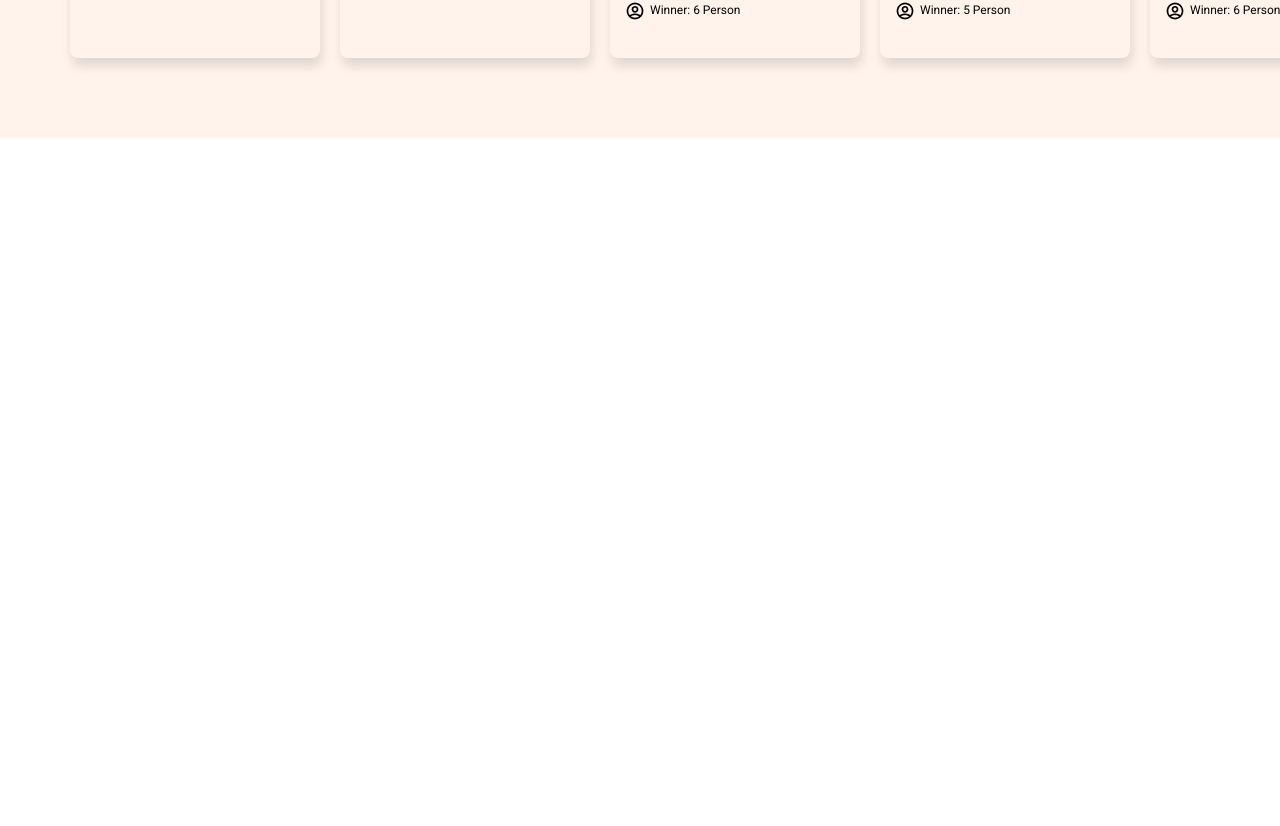
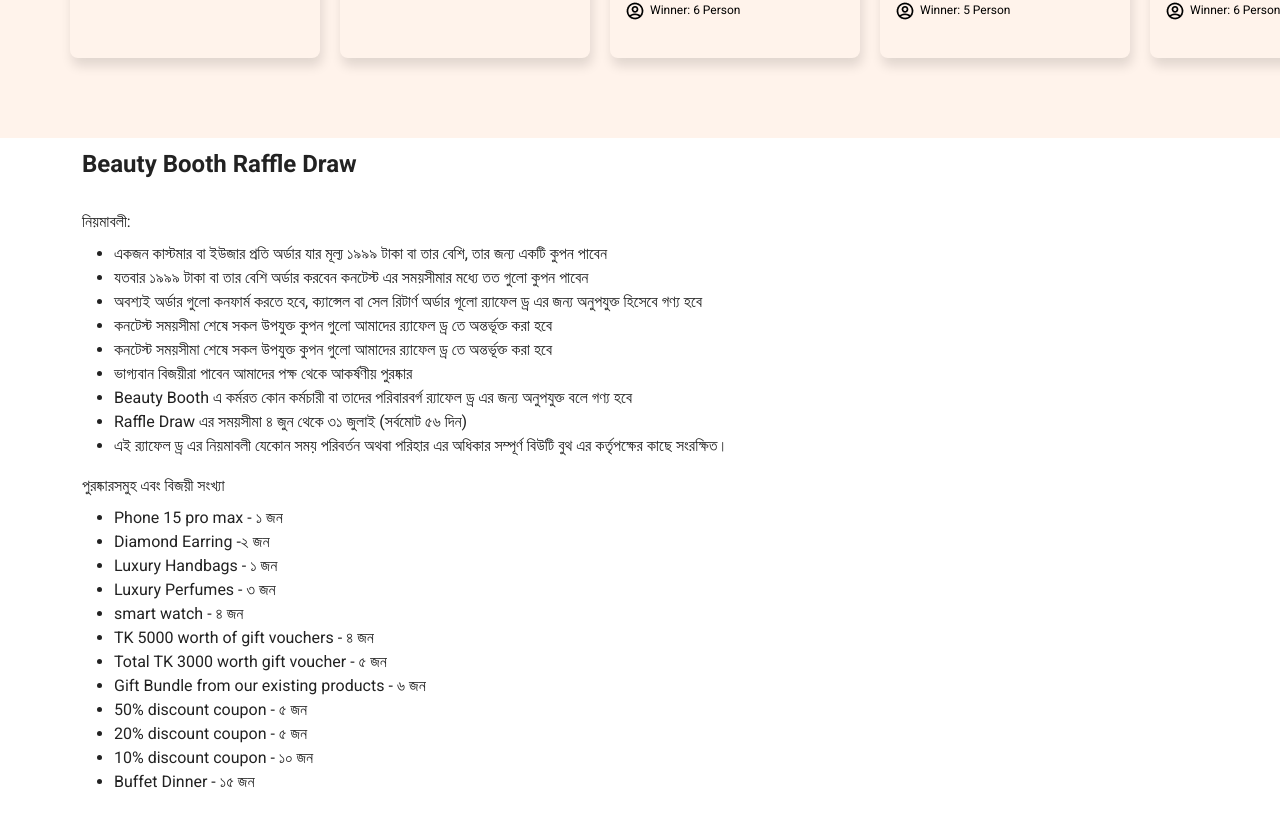
Before and after one commit to tanvirtbf/BeautyBooth-Raffle-Draw-Page-Next.js-Bootstrap, a Next.js app: page /raffle-draw in a window 1280 px wide. Shown: the part 1557-2383 px from the top of the page. Before the commit the page ends 1695 px from the top, so only its background shows below. Built offline with nearby package versions, Linux system fonts and the light colour scheme.

Commit message:
almost complete this project

```diff
--- a/src/app/raffle-draw/page.jsx
+++ b/src/app/raffle-draw/page.jsx
@@ -8,6 +8,7 @@
 import line from "../../../public/Line 3.png";
 import { data } from "../product";
 import styles from "./raffle-draw.module.css";
+import Rules from "@/components/Rules";
 
 const RaffleDraw = () => {
   console.log(data);
@@ -66,6 +67,11 @@
           </div>
         </div>
       </div>
+      <div className="container">
+        <div className="row">
+          <Rules />
+        </div>
+      </div>
     </>
   );
 };
--- a/src/app/raffle-draw/raffle-draw.module.css
+++ b/src/app/raffle-draw/raffle-draw.module.css
@@ -61,4 +61,9 @@
   .mainBannerImg{
     margin-top: 16px;
   }
+  .cardRow{
+    grid-template-columns: 1fr 1fr;
+    column-gap:20px;
+    row-gap: 32px;
+  }
 }
--- a/src/components/ProductCard.module.css
+++ b/src/components/ProductCard.module.css
@@ -3,7 +3,6 @@
   padding: 0 0 12px 0;
   width: 100%;
   border-radius: 8px;
-
 }
 .pic{
   background: linear-gradient(180deg, rgba(255, 0, 122, 0.2) 0%, rgba(94, 0, 187, 0.2) 100%);
@@ -25,3 +24,7 @@
   line-height: 16px;
   font-weight: 400;
 }
+
+@media (max-width: 576px){
+
+}
--- /dev/null
+++ b/src/components/Rules.jsx
@@ -0,0 +1,40 @@
+import styles from "./Rules.module.css";
+
+const Rules = () => {
+  return (
+    <div className={`${styles.rules} col`}>
+      <h2>Beauty Booth Raffle Draw</h2>
+      <div className={`${styles.text}`}>
+        <h3>নিয়মাবলী:</h3>
+        <ul>
+          <li>একজন কাস্টমার বা ইউজার প্রতি অর্ডার যার মূল্য ১৯৯৯ টাকা বা তার বেশি, তার জন্য একটি কুপন পাবেন</li>
+          <li>যতবার ১৯৯৯ টাকা বা তার বেশি অর্ডার করবেন কনটেস্ট এর সময়সীমার মধ্যে তত গুলো কুপন পাবেন</li>
+          <li>অবশ্যই অর্ডার গুলো কনফার্ম করতে হবে, ক্যান্সেল বা সেল রিটার্ণ অর্ডার গূলো র‍্যাফেল ড্র এর জন্য অনুপযুক্ত হিসেবে গণ্য হবে</li>
+          <li>কনটেস্ট সময়সীমা শেষে সকল উপযুক্ত কুপন গুলো আমাদের র‍্যাফেল ড্র তে অন্তর্ভূক্ত করা হবে</li>
+          <li>কনটেস্ট সময়সীমা শেষে সকল উপযুক্ত কুপন গুলো আমাদের র‍্যাফেল ড্র তে অন্তর্ভূক্ত করা হবে</li>
+          <li>ভাগ্যবান বিজয়ীরা পাবেন আমাদের পক্ষ থেকে আকর্ষণীয় পুরষ্কার</li>
+          <li>Beauty Booth এ কর্মরত কোন কর্মচারী বা তাদের পরিবারবর্গ র‍্যাফেল ড্র এর জন্য অনুপযুক্ত বলে গণ্য হবে</li>
+          <li>Raffle Draw এর সময়সীমা ৪ জুন থেকে ৩১ জুলাই (সর্বমোট ৫৬ দিন)</li>
+          <li>এই র‍্যাফেল ড্র এর নিয়মাবলী যেকোন সময় পরিবর্তন অথবা পরিহার এর অধিকার সম্পূর্ণ বিউটি বুথ এর কর্তৃপক্ষের কাছে সংরক্ষিত।</li>
+        </ul>
+        <h3>পুরষ্কারসমুহ এবং বিজয়ী সংখ্যা</h3>
+        <ul>
+          <li>Phone 15 pro max - ১ জন</li>
+          <li>Diamond Earring -২ জন</li>
+          <li>Luxury Handbags - ১ জন</li>
+          <li>Luxury Perfumes - ৩ জন</li>
+          <li>smart watch - ৪ জন</li>
+          <li>TK 5000 worth of gift vouchers - ৪ জন</li>
+          <li>Total TK 3000 worth gift voucher - ৫ জন</li>
+          <li>Gift Bundle from our existing products - ৬ জন</li>
+          <li>50% discount coupon - ৫ জন</li>
+          <li>20% discount coupon - ৫ জন</li>
+          <li>10% discount coupon - ১০ জন</li>
+          <li>Buffet Dinner - ১৫ জন</li>
+        </ul>
+      </div>
+    </div>
+  );
+};
+
+export default Rules;
--- /dev/null
+++ b/src/components/Rules.module.css
@@ -0,0 +1,30 @@
+.rules{
+  display: flex;
+  flex-direction: column;
+  gap: 24px;
+  margin-top: 12px;
+  margin-bottom: 40px;
+}
+.rules h2{
+  font-size: 24px;
+  font-weight: 700;
+  line-height: 28px;
+  color: #222222;
+}
+.text h3, .text li{
+  font-size: 16px;
+  font-weight: 400;
+  line-height: 24px;
+  color: #222222;
+}
+
+@media (max-width: 576px){
+  .rules h2{
+    font-size: 18px;
+    line-height: 24px;
+  }
+  .text h3, .text li{
+    font-size: 14px;
+    line-height: 20px;
+  }
+}
```
